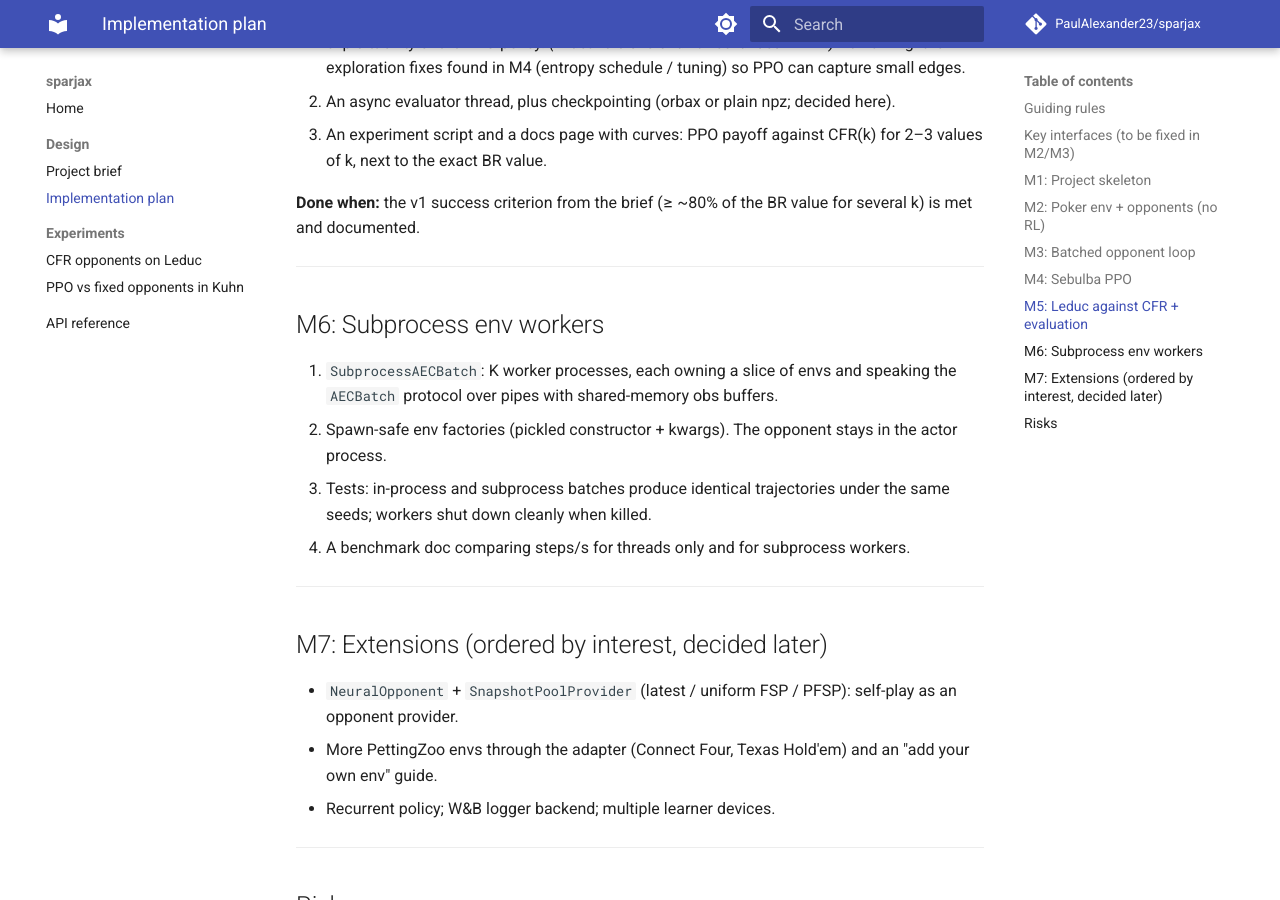
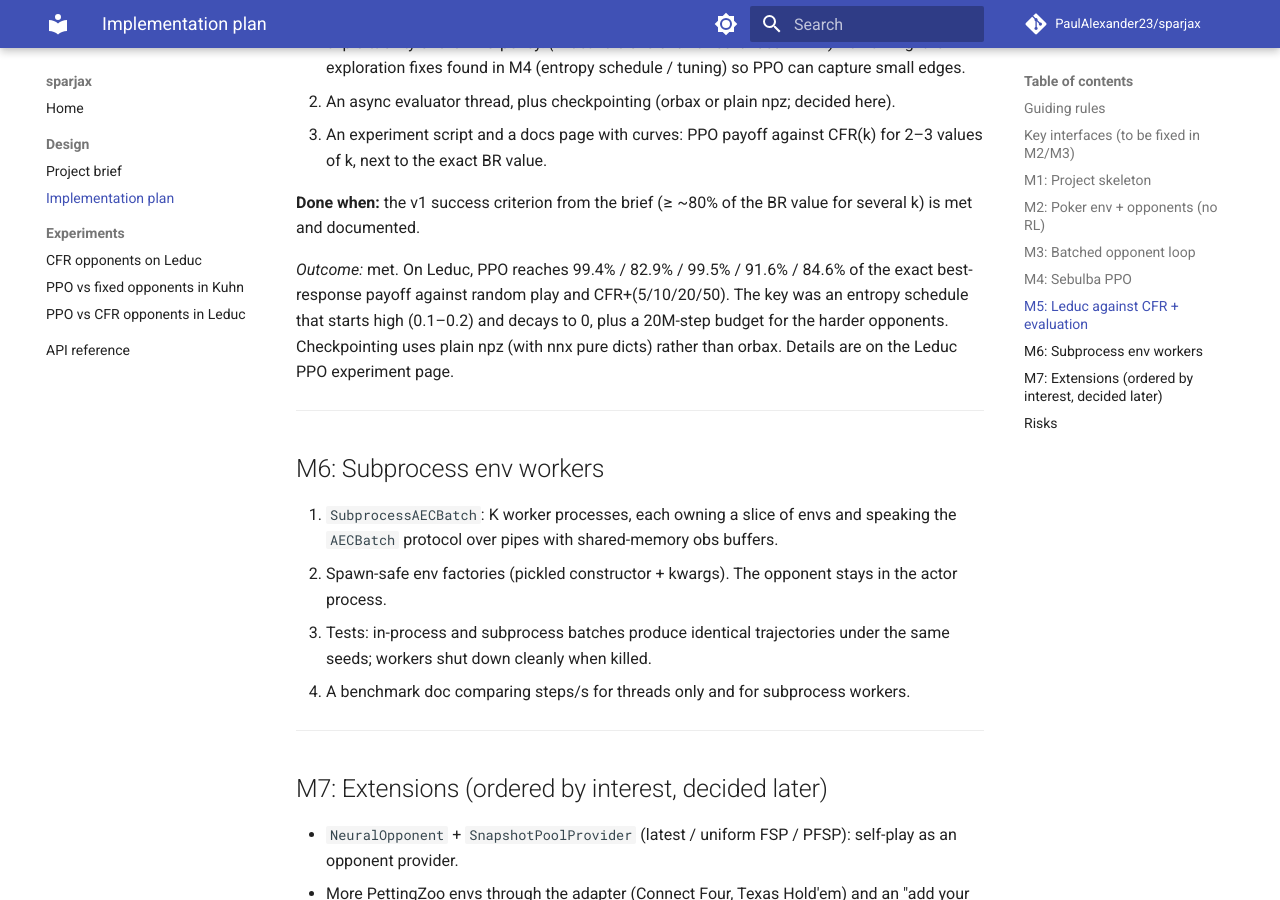
Before and after one commit to PaulAlexander23/sparjax, an MkDocs documentation site: the page built from docs/design/plan.md, in a window 1280 px wide and 900 px high, scrolled down 4987 px. Built offline with MkDocs 1.6.1 and Material for MkDocs 9.7.7, drawn with Linux system fonts in a browser that asks for light colours; comment, search, counter and statistics services are not loaded; some of the changed text lies outside the part shown.

Commit message:
M5 (part 2): Leduc vs CFR+(k) experiments; success criterion met
PPO reaches 99.4/82.9/99.5/91.6/84.6% of the exact best-response payoff vs random
and CFR+(5/10/20/50). Starting entropy 0.2 decaying to 0 is the key setting.

Co-Authored-By: Claude Opus 5.5 <noreply@anthropic.com>

```diff
--- a/docs/design/plan.md
+++ b/docs/design/plan.md
@@ -2,7 +2,7 @@
 
 > Companion to [the brief](brief.md) (the *why*). This file is the *what and
 > in which order*. Every milestone ends with CI green and something demonstrable.
-> Status as of 2026-11-24: **M1–M4 complete (PRs open); M5 next.**
+> Status as of 2026-11-24: **M1–M5 complete; plan to be reassessed.**
 
 ## Guiding rules
 
@@ -155,6 +155,12 @@ because entropy collapses early (see the Kuhn PPO experiment page). Deviations f
 
 **Done when:** the v1 success criterion from the brief (≥ ~80% of the BR value for several k) is met and documented.
 
+*Outcome:* met. On Leduc, PPO reaches 99.4% / 82.9% / 99.5% / 91.6% / 84.6% of the exact
+best-response payoff against random play and CFR+(5/10/20/50). The key was an entropy
+schedule that starts high (0.1–0.2) and decays to 0, plus a 20M-step budget for the harder
+opponents. Checkpointing uses plain npz (with nnx pure dicts) rather than orbax. Details are
+on the Leduc PPO experiment page.
+
 ---
 
 ## M6: Subprocess env workers
--- a/mkdocs.yml
+++ b/mkdocs.yml
@@ -55,4 +55,5 @@ nav:
   - Experiments:
       - CFR opponents on Leduc: experiments/cfr-leduc.md
       - PPO vs fixed opponents in Kuhn: experiments/kuhn-ppo.md
+      - PPO vs CFR opponents in Leduc: experiments/leduc-ppo.md
   - API reference: api/index.md
```
Also changed, not shown: docs/experiments/leduc-ppo.md (added, +67 -0 lines).
